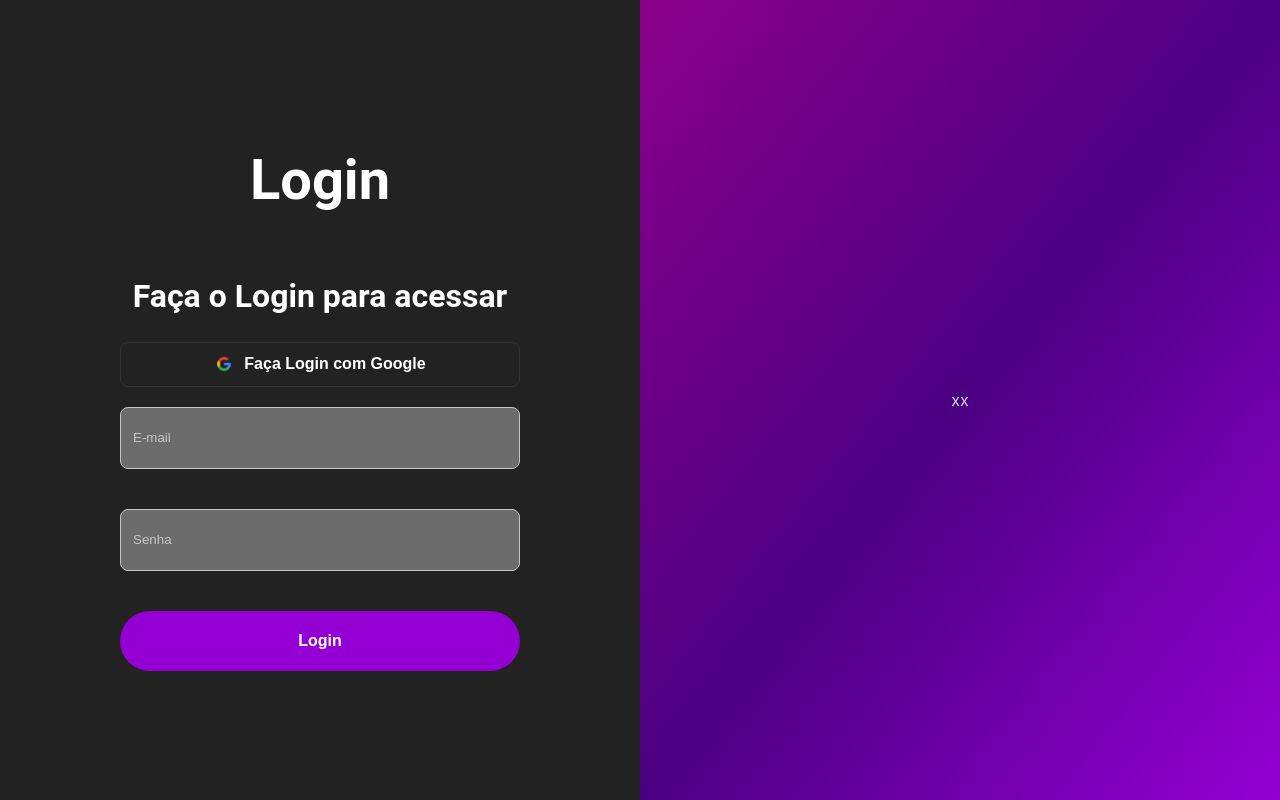
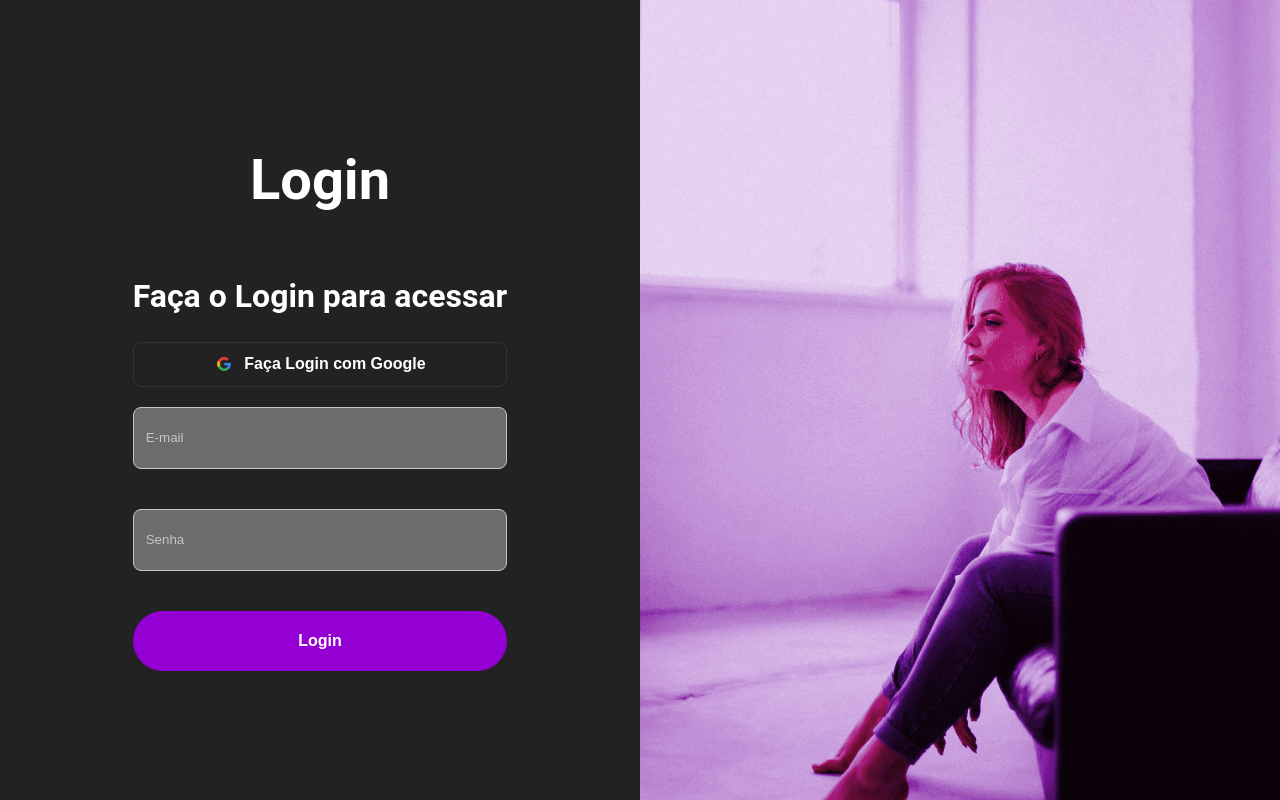
Before and after one commit to KingOfSites/bless-web-app, a React (Create React App) app: page / in a window 1280 px wide. Built offline with nearby package versions, Linux system fonts and the light colour scheme.

Commit message:
ajustes na pagina de login, imagem e css

```diff
--- a/src/App.scss
+++ b/src/App.scss
@@ -7,6 +7,11 @@ body {
     sans-serif;
   -webkit-font-smoothing: antialiased;
   -moz-osx-font-smoothing: grayscale;
+}
+
+
+.padding-form {
+  padding: 0px 15px;
 }
 
 h1 {
@@ -26,6 +31,16 @@ h2 {
   color: #9400d3;
 }
 
+.login-background {
+  background: linear-gradient(rgba(122, 0, 174, 0.8),
+      rgba(122, 0, 174, 0.8)),
+      url('./assets/mulher.png') ;
+  background-size: cover;
+  background-position: center;
+  background-repeat: no-repeat;
+  background-blend-mode: overlay;
+
+}
 
 .max-w-full {
   max-width: 100%;
@@ -45,10 +60,6 @@ h2 {
 
 .to-purple-900 {
   background-color: #8b008b;
-}
-
-.flex {
-  display: flex;
 }
 
 .flex-wrap {
@@ -87,7 +98,11 @@ h2 {
 
 .flex-1 {
   flex: 1;
-  width: 100%;
+
+}
+
+.width100perc {
+    width: 100%;
 }
 
 .flex-wrap {
@@ -175,7 +190,6 @@ h2 {
   display: flex;
   align-items: center;
   justify-content: center;
-  width: 376px;
   height: 30px;
   background-color: #6C6C6C;
   border: 1px solid #C5C5C5;
@@ -191,7 +205,7 @@ h2 {
 }
 
 .button {
-  width: 400px;
+  width:100%;
   height: 60px;
   background-color: #9400D3;
   border: none;
@@ -227,7 +241,7 @@ $google-icon-size: 20px;
 }
 
 .button-google {
-  width: 400px;
+  width: 100%;
   height: 45px;
   background-color: #222222;
   border: 1px solid #343434;
@@ -265,12 +279,12 @@ $google-icon-size: 20px;
   }
 
   .button {
-    width: 350px;
+    width: 100%;
     margin-bottom: 20px;
   }
 
   .loginButton {
-    width: 300px;
+    width: 100%;
     margin-bottom: 20px;
   }
 
--- a/src/components/Button.tsx
+++ b/src/components/Button.tsx
@@ -1,4 +1,4 @@
-import { ButtonHTMLAttributes, ReactElement, ReactNode, cloneElement } from 'react';
+import { ButtonHTMLAttributes, ReactNode } from 'react';
 
 interface ButtonProps extends ButtonHTMLAttributes<HTMLButtonElement> {
   children: ReactNode;
@@ -6,7 +6,7 @@ interface ButtonProps extends ButtonHTMLAttributes<HTMLButtonElement> {
 
 export const Button = ({ children }: ButtonProps) => {
   return (
-    <div className="separator20px flex flex-1">
+    <div className="separator20px flex flex-1 width100perc">
       <button className="button">
       <span>{children}</span>
     </button>
--- a/src/components/ButtonGoogle.tsx
+++ b/src/components/ButtonGoogle.tsx
@@ -7,7 +7,7 @@ interface ButtonGoogleProps {
 
 const ButtonGoogle: React.FC<ButtonGoogleProps> = ({ onClick }) => {
   return (
-    <div className="separator20px flex">
+    <div className="separator20px flex flex-1 width100perc">
     <button className="button-google" onClick={onClick}>
       <img className="googleIcon" src={googleLogo} alt="Google Logo" />
       Faça Login com Google
--- a/src/components/Input.tsx
+++ b/src/components/Input.tsx
@@ -2,7 +2,7 @@ import { InputHTMLAttributes } from 'react';
 
 export const Input = (props: InputHTMLAttributes<HTMLInputElement>) => {
   return (
-    <div className="separator20px flex flex-1">
+    <div className="separator20px flex flex-1 width100perc">
     <input
     {...props}
     className="input"
--- a/src/pages/Home/Index.tsx
+++ b/src/pages/Home/Index.tsx
@@ -1,9 +1,9 @@
-import React, { useState } from 'react';
+import React from 'react';
 import { Button } from '../../components/Button';
 import { Input } from '../../components/Input';
 import ButtonGoogle from '../../components/ButtonGoogle';
 
-import Image from "react";
+
 export const children = 'Login'
 
 
@@ -16,19 +16,20 @@ export default function Home() {
             <div className="flex items-center">
               <h1>Login</h1>
             </div>
-            <div className="flex flex-col sm:justify-center items-center">
+            <div className="flex flex-col sm:justify-center items-center  padding-form">
               <h2>Faça o Login para acessar</h2>
               <ButtonGoogle onClick={()=>{}}></ButtonGoogle>
               <Input id="email" type="email" className="input" placeholder="E-mail" required={true} />
               <Input id="password" type="password" className="input" placeholder="Senha" required={true} />
+               <Button children={children}></Button>
             </div>
             <div className="flex flex-col sm:justify-center items-center ">
-            <Button children={children}></Button>
+
             </div>
           </div>
           <div className="bg-gradient-to-br from-purple-800 via-purple-700 to-purple-900 sm:justify-center items-center sm:w-1/2 m:w-full">
-            <div className="w-full sm:max-w-sm-screen h-screen flex flex-col items-center justify-center text-gray-600">
-            xx
+            <div className="w-full sm:max-w-sm-screen h-screen flex flex-col items-center justify-center text-gray-600 login-background ">
+
             </div>
           </div>
         </div>
```
Also changed, not shown: 1 other file (tests, documents, lock files or other folders).
